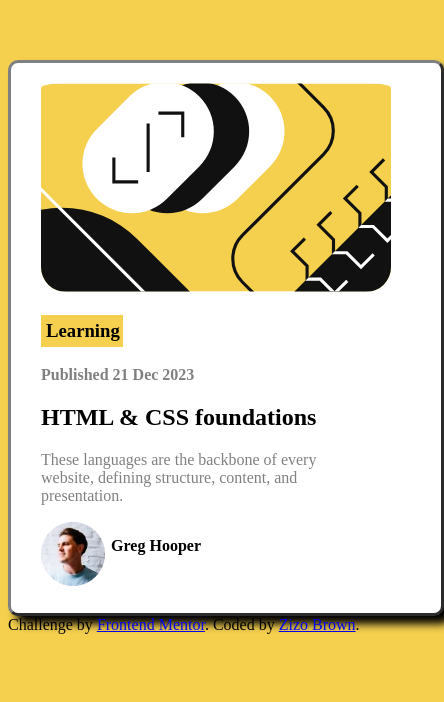
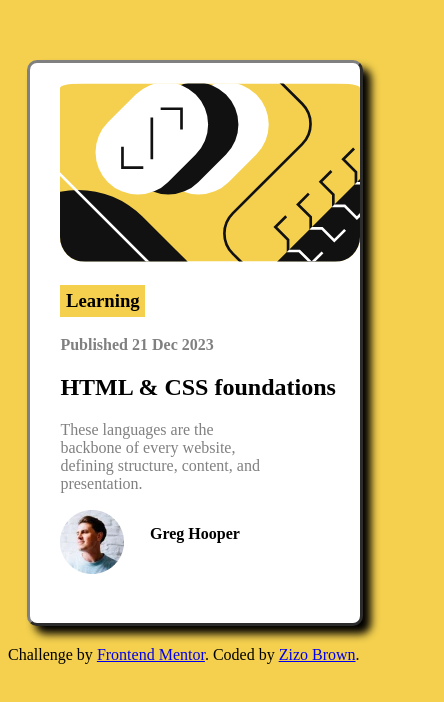
Before and after one commit to Zizo95/Blog-preview-card, a plain HTML site: page index.html in a window 390 px wide. Shown: the whole page, 444 px wide, since content can reach past the window. Drawn offline with Linux system fonts and the light colour scheme.

Commit message:
media query

```diff
--- a/styles.css
+++ b/styles.css
@@ -36,33 +36,27 @@ h3{
 p{
 color: hsl(0, 0%, 50%);
 }
+.attribution{
+    padding-top: 20px;
+ }
 
-@media only screen and (max-width){
-   body{
-    width: 100%;
-    padding-left: 90px;
-   } section{
-        width: 20px;
-        padding: 15px;
+@media only screen and (max-width:600px){
+    section{
+        width: 80%;
+        padding-bottom: 10px;
     }
     .main-image{
-        width: 150px;
+        width: 300px;
         }
+
         h3{
-            background-color: hsl(47, 88%, 63%);
-            width: 18%;
-            padding: 5px;
-            text-align: center;
+            width: 25%;
         }
-        .float{
-            float: right;
-            font-weight: bold;
-            color: black;
+
+        .container{
+            width: 60%;
         }
-        .container{
-            width: 40%;
-        }
-        p{
-        color: hsl(0, 0%, 50%);
-    }
+        .attribution{
+            padding-top: 20px;
+         }
 }
```
